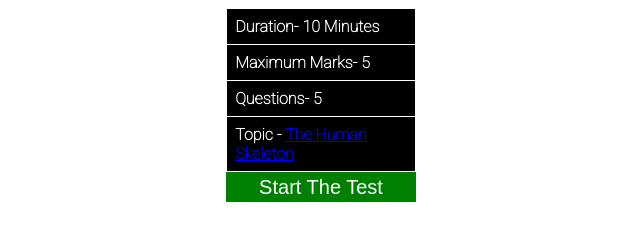
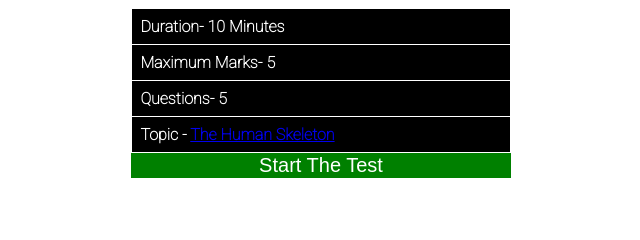
Before and after one commit to abhijay-pradhan/practicetest-bio001, a plain HTML site: page index.html in a window 1280 px wide. Shown: the whole page, without its empty margins (319-959 px from the left). Drawn offline with Linux system fonts and the light colour scheme; a web font is replaced by a local one.

Commit message:
Add files via upload

```diff
--- a/index.html
+++ b/index.html
@@ -9,7 +9,9 @@
 </head>
 
 <body>
-	<script src="main.js"></script>	<div>
+	<script src="main.js"></script>
+	<script src="https://kit.fontawesome.com/13b485848c.js" crossorigin="anonymous"></script>
+<div class="col-xs-12">
 <table>
 	<tr>
 <th>Duration- 10 Minutes</th>
@@ -26,5 +28,8 @@
 	</table>
 		<button id="start" onclick="stt()">Start The Test</button>
 	</div>
+	<section class="img" style="text-align: center; display: none;">
+	<img id="testimage" height="250px" width="300px;" src="https://firebasestorage.googleapis.com/v0/b/shiveshchat.appspot.com/o/loader.gif?alt=media&token=f461367f-6fb5-41b8-a203-052a98fca129">
+	</section>
 </body>
 </html>
--- a/main.js
+++ b/main.js
@@ -1,3 +1,6 @@
 function stt() {
-window.open("https://abhijay-pradhan.github.io/practicetest.take-001/index.html", "_blank", "width=1000, height=800");
+	var x = window.open("https://abhijay-pradhan.github.io/practicetest.take-001/index.html", "_blank", "width=1000, height=800");
+document.getElementById("start").innerHTML = "Test Is Going on";
+x
+document.getElementsByClassName("img").display = "block";
 }
--- a/style.css
+++ b/style.css
@@ -1,10 +1,16 @@
 table {
   font-family: 'Roboto', sans-serif;
   border-collapse: collapse;
-  width: 15%;
+  width:30%;
+	margin-left: 35%;
 	color: white;
 	text-align: center;
-	margin-left: 42.5%;
+}
+.col-xs-12 {
+	display: block;
+}
+tbody {
+	text-align: center
 }
 
 td, th {
@@ -24,13 +30,12 @@ tr:nth-child(even) {
 	background-color: black;
 }
 #start {
-	width: 15%;
+	width: 30%;
 	text-align: center;
 	font-family: arial , sans-serif;
-	height: 30px;
+	height: 35%;
 	font-size: 20px;
 	background-color: green;
 	color: white;
 	border-width: 0px;
-
 }
```
